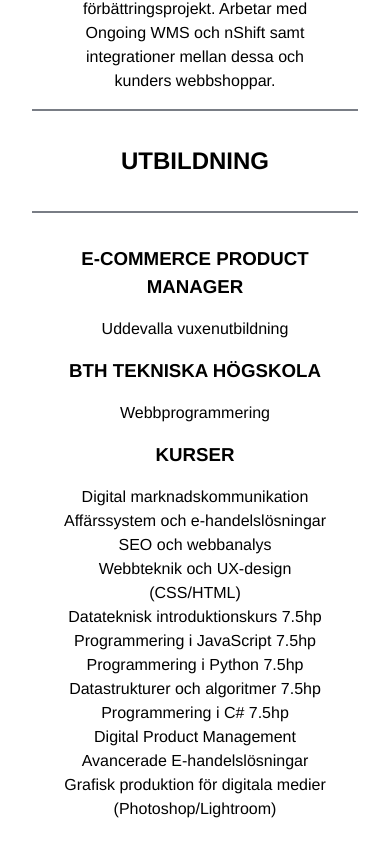
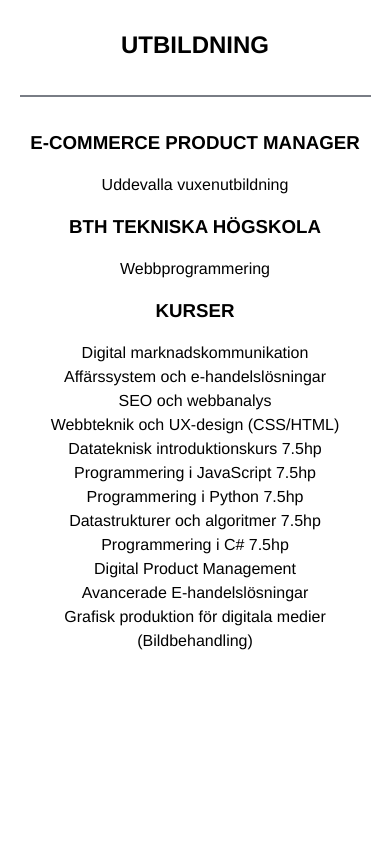
Before and after one commit to linusfri/CurriculumVitae, a website built with webpack: page index.html in a window 390 px wide. Shown: the part 1907-2760 px from the top of the page. After the commit the page ends 2560 px from the top, so only its background shows below. Built offline with nearby package versions, Linux system fonts and the light colour scheme.

Commit message:
added a width fix

```diff
--- a/index.html
+++ b/index.html
@@ -47,6 +47,7 @@
             <div class="div-section--flex-column">
                 <h3>MUSIKBUTIKEN I VARA</h3>
                 <p>2015 - nuvarande</p>
+                ---
                 <p>Ansvarade över hela verksamheten mellan 2015 – 2020. Numera Hjälper jag till med SEO,
                     Google ads samt underhåll av integrationer. Jag har satt upp alla system inklusive,
                     Woocommerce, affärssystem samt facebook/instagram store och har gjort egna integrationer
@@ -56,6 +57,7 @@
             <div class="div-section--flex-column">
                 <h3>E-LOGISTIK</h3>
                 <p>Nuvarande</p>
+                ---
                 <p>
                     Projektansvarig, ansvarar över förbättringsprojekt. Arbetar med Ongoing WMS
                     och nShift samt integrationer mellan dessa och kunders webbshoppar.
@@ -82,7 +84,7 @@
                 <p>Programmering i C# 7.5hp</p>
                 <p>Digital Product Management</p>
                 <p>Avancerade E-handelslösningar</p>
-                <p>Grafisk produktion för digitala medier (Photoshop/Lightroom)</p>
+                <p>Grafisk produktion för digitala medier (Bildbehandling)</p>
             </div>
         </div>
     </section>
--- a/src/sass/styles.scss
+++ b/src/sass/styles.scss
@@ -103,3 +103,12 @@
     background-color: rgba(30, 30, 30, 1);
     color: white;
 }
+
+@media screen and (max-width: 1030px) {
+    body {
+        padding: 0;
+    }
+    hr {
+        width: 90%;
+    }
+}
```
Also changed, not shown: dist/bundle.css.
